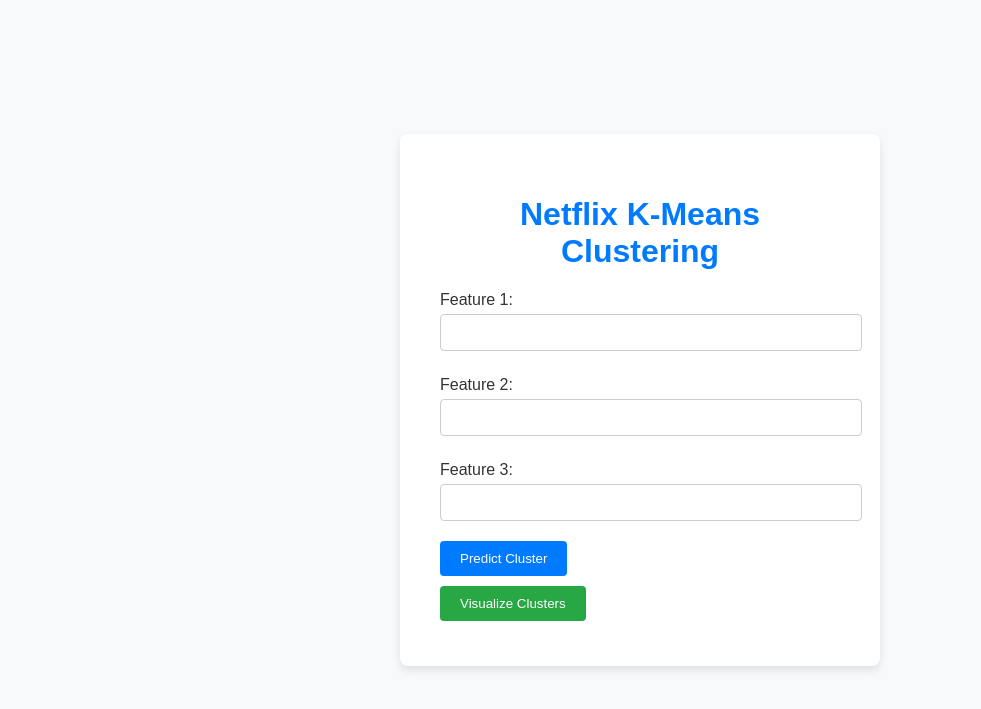
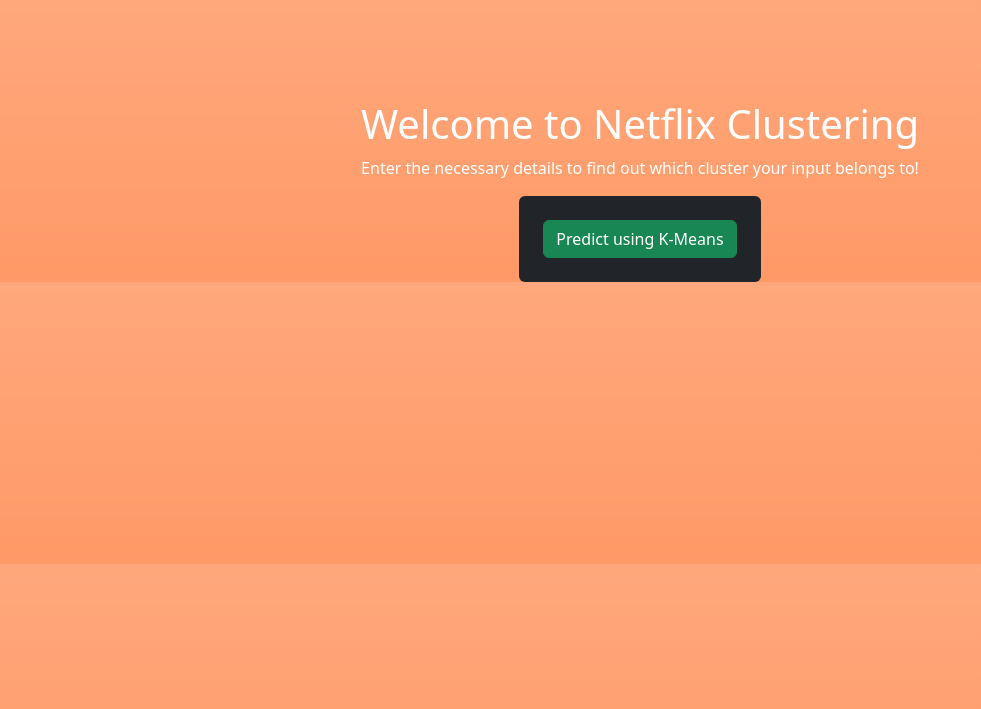
Before and after one commit to limitha01/Netlflix-Clustering, a Flask app: template templates/home.html in a window 1280 px wide. Shown: the top 709 px of the page, without its empty margins (0-981 px from the left). Run offline with Flask 3, Linux system fonts and the light colour scheme; the template is opened without the code that fills it, so the values that code supplies are empty; parts of the project's set-up code (start-up, migrations or seed data) failed here and were passed over.

Commit message:
Update home.html

```diff
--- a/templates/home.html
+++ b/templates/home.html
@@ -1,30 +1,26 @@
+
 <!DOCTYPE html>
 <html lang="en">
 <head>
     <meta charset="UTF-8" />
     <meta name="viewport" content="width=device-width, initial-scale=1.0" />
-    <title>Netflix K-Means Clustering</title>
-    <link rel="stylesheet" href="/static/home.css" />
+    <title>Netflix Clustering</title>
+    <link rel="stylesheet" href="https://cdn.jsdelivr.net/npm/bootstrap@5.3.2/dist/css/bootstrap.min.css" />
 </head>
-<body>
-    <div class="container">
-        <h1>Netflix K-Means Clustering</h1>
+<body class="bg-gradient" style="background-color: #ff9966;">
+    <div class="container text-center" style="margin-top: 100px;">
+        <h1 class="text-white">Welcome to Netflix Clustering</h1>
+        <p class="text-white">Enter the necessary details to find out which cluster your input belongs to!</p>
 
-        <form action="/predict" method="post">
-            <label for="feature1">Feature 1:</label>
-            <input type="text" id="feature1" name="feature1" required>
+        <form action="/predict" method="post" class="bg-dark p-4 rounded" style="display:inline-block;">
+            {% for i in range(1, model.n_features_in_ + 1) %}
+                <div class="mb-3">
+                    <label class="text-white" for="feature{{ i }}">Feature {{ i }}:</label>
+                    <input type="text" name="feature{{ i }}" class="form-control" required />
+                </div>
+            {% endfor %}
 
-            <label for="feature2">Feature 2:</label>
-            <input type="text" id="feature2" name="feature2" required>
-
-            <label for="feature3">Feature 3:</label>
-            <input type="text" id="feature3" name="feature3" required>
-
-            <button type="submit" class="predict-btn">Predict Cluster</button>
-        </form>
-
-        <form action="/visualize" method="get">
-            <button type="submit" class="visualize-btn">Visualize Clusters</button>
+            <button type="submit" class="btn btn-success">Predict using K-Means</button>
         </form>
     </div>
 </body>
```
